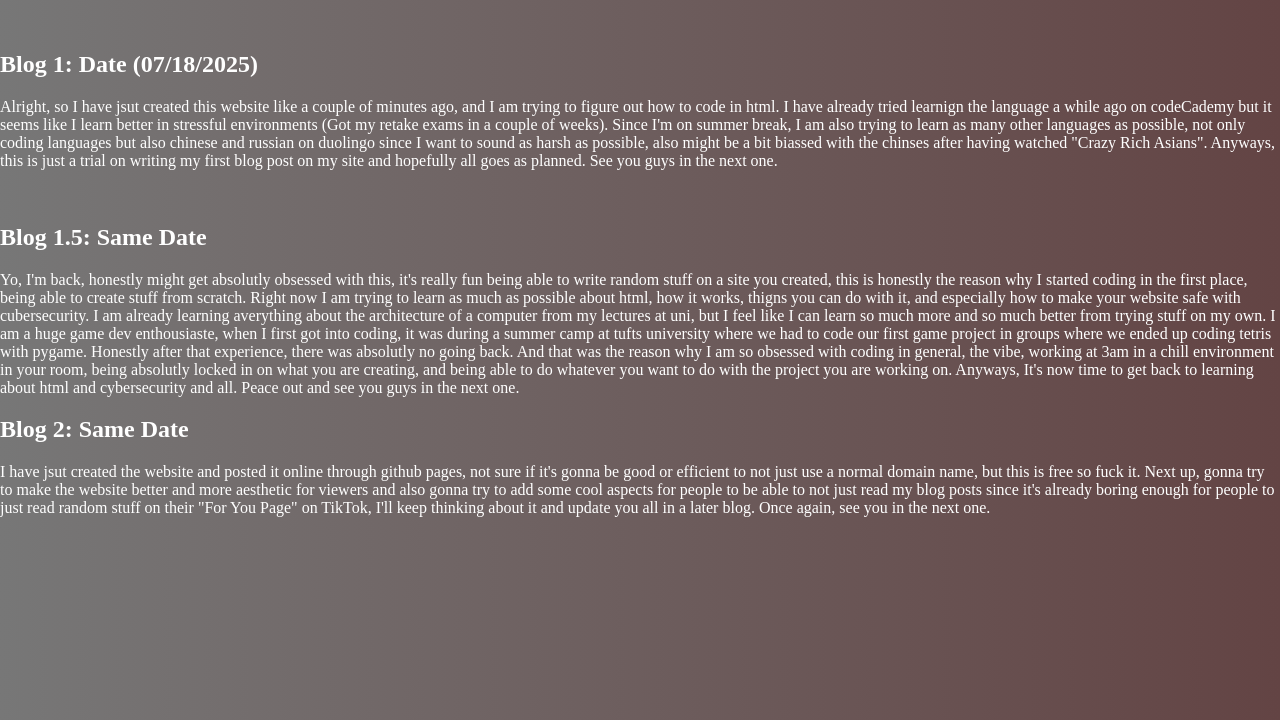
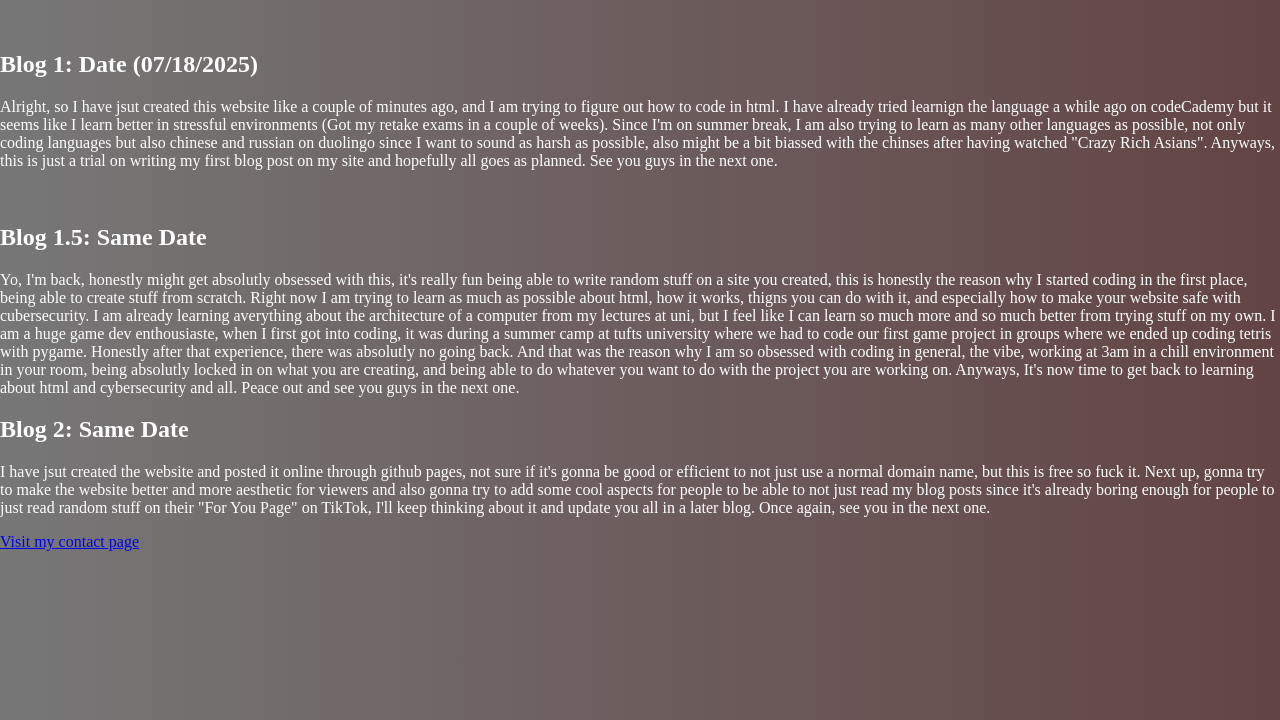
Before and after one commit to 1AmKingBob/The-Art-Conquest, a plain HTML site: page index.html in a window 1280 px wide. Shown: the part 101-821 px from the top of the page. Drawn offline with Linux system fonts and the light colour scheme.

Commit message:
added a new page link to my contacts

```diff
--- a/index.html
+++ b/index.html
@@ -40,7 +40,7 @@
     <p>
         I have jsut created the website and posted it online through github pages, not sure if it's gonna be good or efficient to not just use a normal domain name, but this is free so fuck it. Next up, gonna try to make the website better and more aesthetic for viewers and also gonna try to add some cool aspects for people to be able to not just read my blog posts since it's already boring enough for people to just read random stuff on their "For You Page" on TikTok, I'll keep thinking about it and update you all in a later blog. Once again, see you in the next one.
     </p>
-    <br
+    <a href="contact.html"> Visit my contact page </a>
 </body>
 
 </html>
```
Also changed, not shown: contact.html (added).
